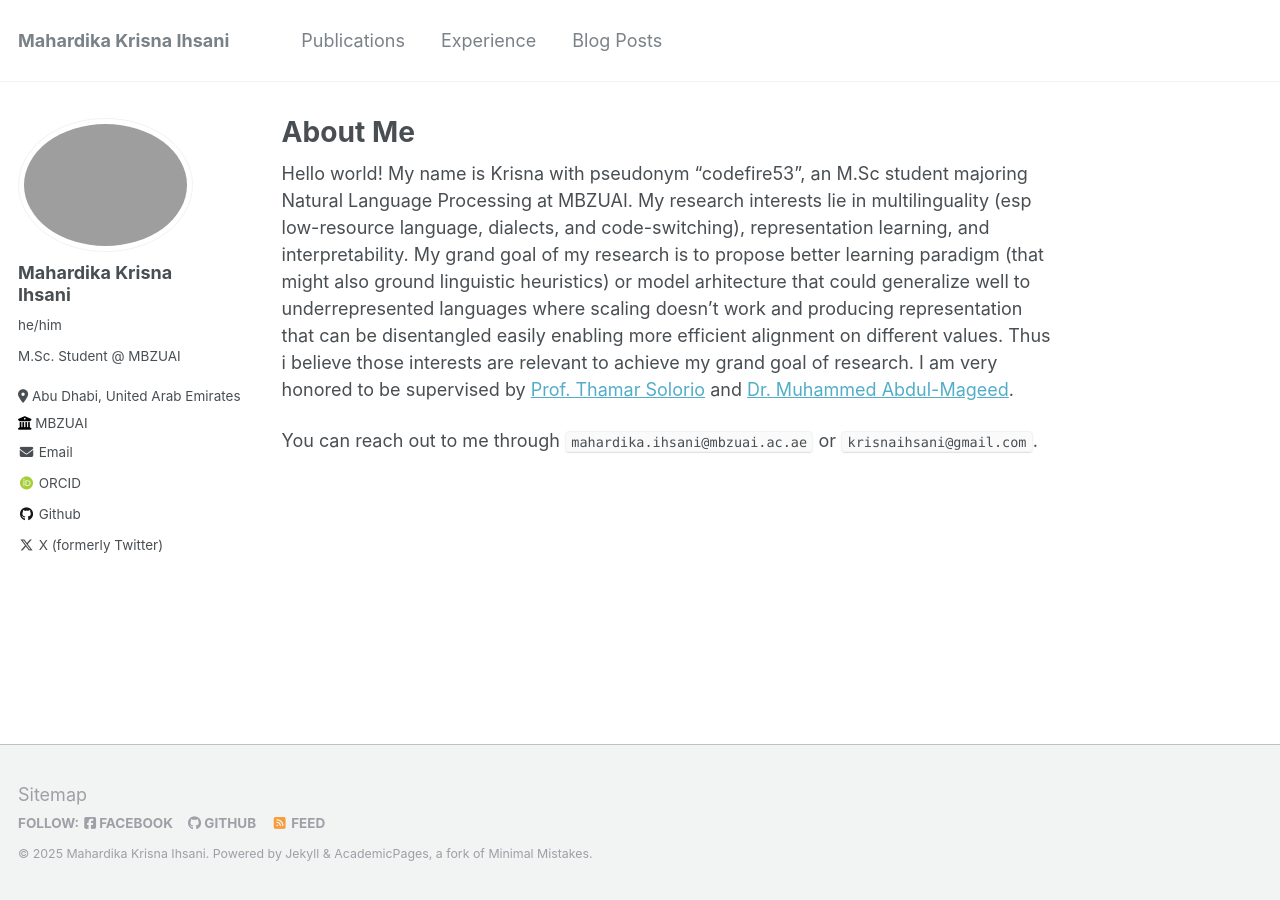
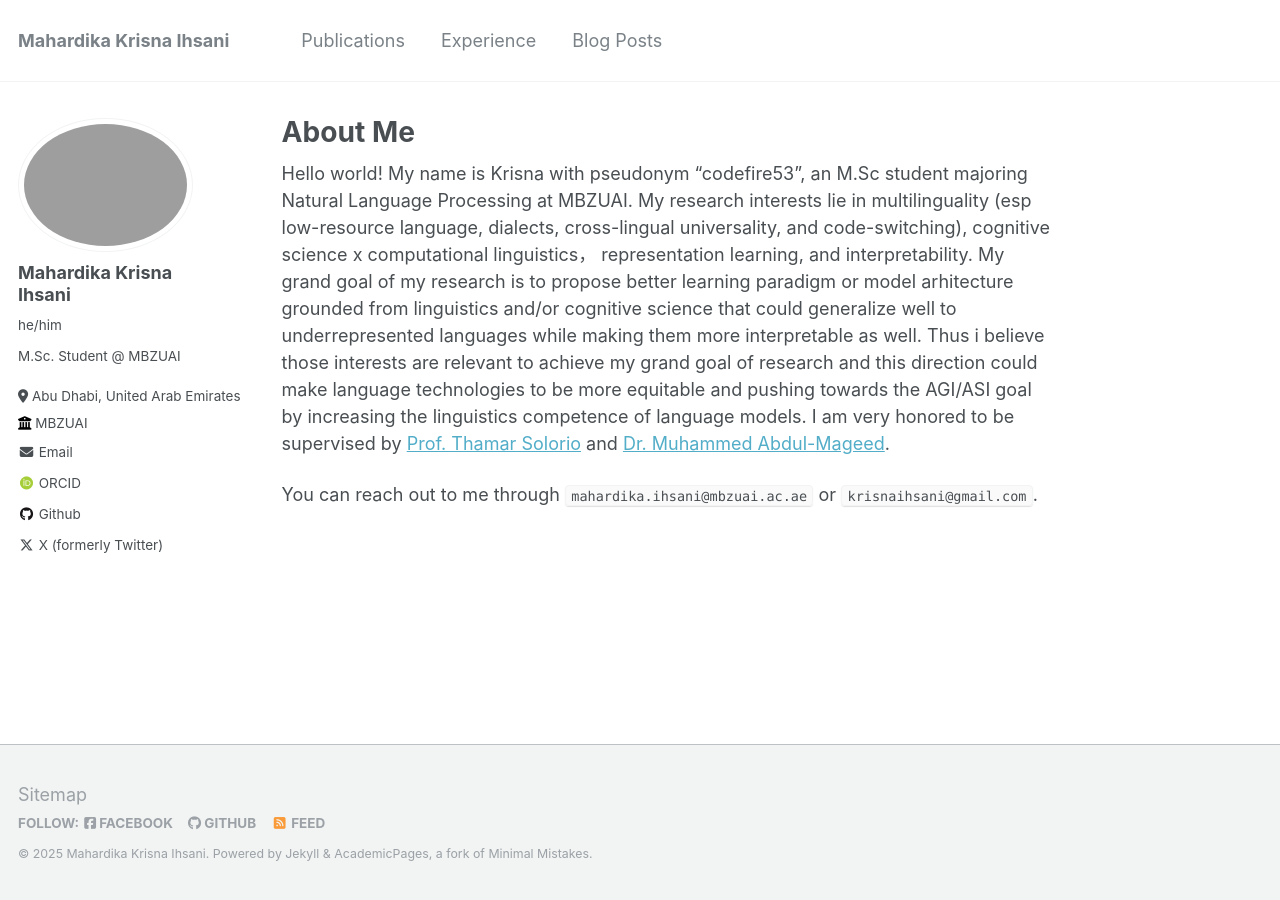
Before and after one commit to codefire53/codefire53.github.io, a Jekyll site: the page built from _pages/about.md, in a window 1280 px wide. Built offline with Jekyll 4.4.1, drawn with Linux system fonts in a browser that asks for light colours; some web fonts are replaced.

Commit message:
Update about.md

```diff
--- a/_pages/about.md
+++ b/_pages/about.md
@@ -7,6 +7,6 @@ redirect_from:
   - /about.html
 ---
 
-Hello world! My name is Krisna with pseudonym "codefire53", an M.Sc student majoring Natural Language Processing at MBZUAI. My research interests lie in multilinguality (esp low-resource language, dialects, and code-switching), representation learning, and interpretability. My grand goal of my research is to propose better learning paradigm (that might also ground linguistic heuristics) or model arhitecture that could generalize well to underrepresented languages where scaling doesn't work and producing representation that can be disentangled easily enabling more efficient alignment on different values. Thus i believe those interests are relevant to achieve my grand goal of research.   I am very honored to be supervised by [Prof. Thamar Solorio](http://solorio.uh.edu/) and [Dr. Muhammed Abdul-Mageed](https://mageed.arts.ubc.ca/).
+Hello world! My name is Krisna with pseudonym "codefire53", an M.Sc student majoring Natural Language Processing at MBZUAI. My research interests lie in multilinguality (esp low-resource language, dialects, cross-lingual universality, and code-switching), cognitive science x computational linguistics， representation learning, and interpretability. My grand goal of my research is to propose better learning paradigm or model arhitecture grounded from linguistics and/or cognitive science that could generalize well to underrepresented languages while making them more interpretable as well. Thus i believe those interests are relevant to achieve my grand goal of research and this direction could make language technologies to be more equitable and pushing towards the AGI/ASI goal by increasing the linguistics competence of language models.   I am very honored to be supervised by [Prof. Thamar Solorio](http://solorio.uh.edu/) and [Dr. Muhammed Abdul-Mageed](https://mageed.arts.ubc.ca/).
 
 You can reach out to me through `mahardika.ihsani@mbzuai.ac.ae` or `krisnaihsani@gmail.com`.
```
